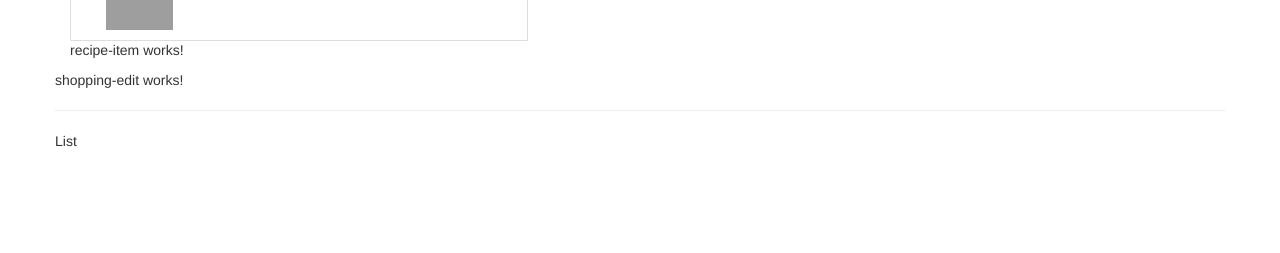
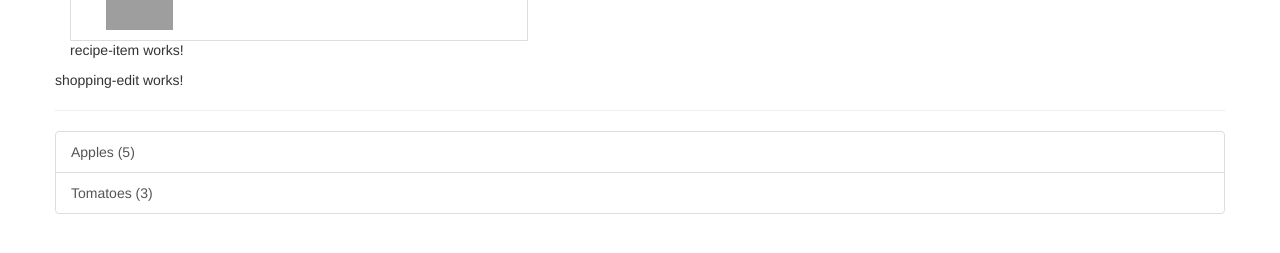
Before and after one commit to ImValerio/angular-recipe-app, an Angular app: page / in a window 1280 px wide. Shown: the part 221-474 px from the top of the page. Built offline with nearby package versions, Linux system fonts and the light colour scheme; grey boxes are pictures that could not be loaded.

Commit message:
shopping list component + Ingredient model

```diff
--- /dev/null
+++ b/src/app/shared/ingredient.model.ts
@@ -0,0 +1,3 @@
+export class Ingredient{
+    constructor(public name: string, public amount: number){}
+}
--- a/src/app/shopping-list/shopping-list.component.html
+++ b/src/app/shopping-list/shopping-list.component.html
@@ -2,6 +2,13 @@
   <div class="col-sx-10">
     <app-shopping-edit></app-shopping-edit>
     <hr>
-    List
+    <ul class="list-group">
+      <a href="#" class="list-group-item"
+      style="cursor: pointer;"
+      *ngFor="let ingredient of ingredients"
+      >
+      {{ingredient.name}} ({{ingredient.amount}})
+    </a>
+    </ul>
   </div>
 </div>
--- a/src/app/shopping-list/shopping-list.component.ts
+++ b/src/app/shopping-list/shopping-list.component.ts
@@ -1,4 +1,5 @@
 import { Component, OnInit } from '@angular/core';
+import { Ingredient } from '../shared/ingredient.model';
 
 @Component({
   selector: 'app-shopping-list',
@@ -6,7 +7,10 @@
   styleUrls: ['./shopping-list.component.css']
 })
 export class ShoppingListComponent implements OnInit {
-
+  ingredients: Ingredient[] = [
+    new Ingredient('Apples', 5),
+    new Ingredient('Tomatoes', 3)
+  ]
   constructor() { }
 
   ngOnInit(): void {
```
